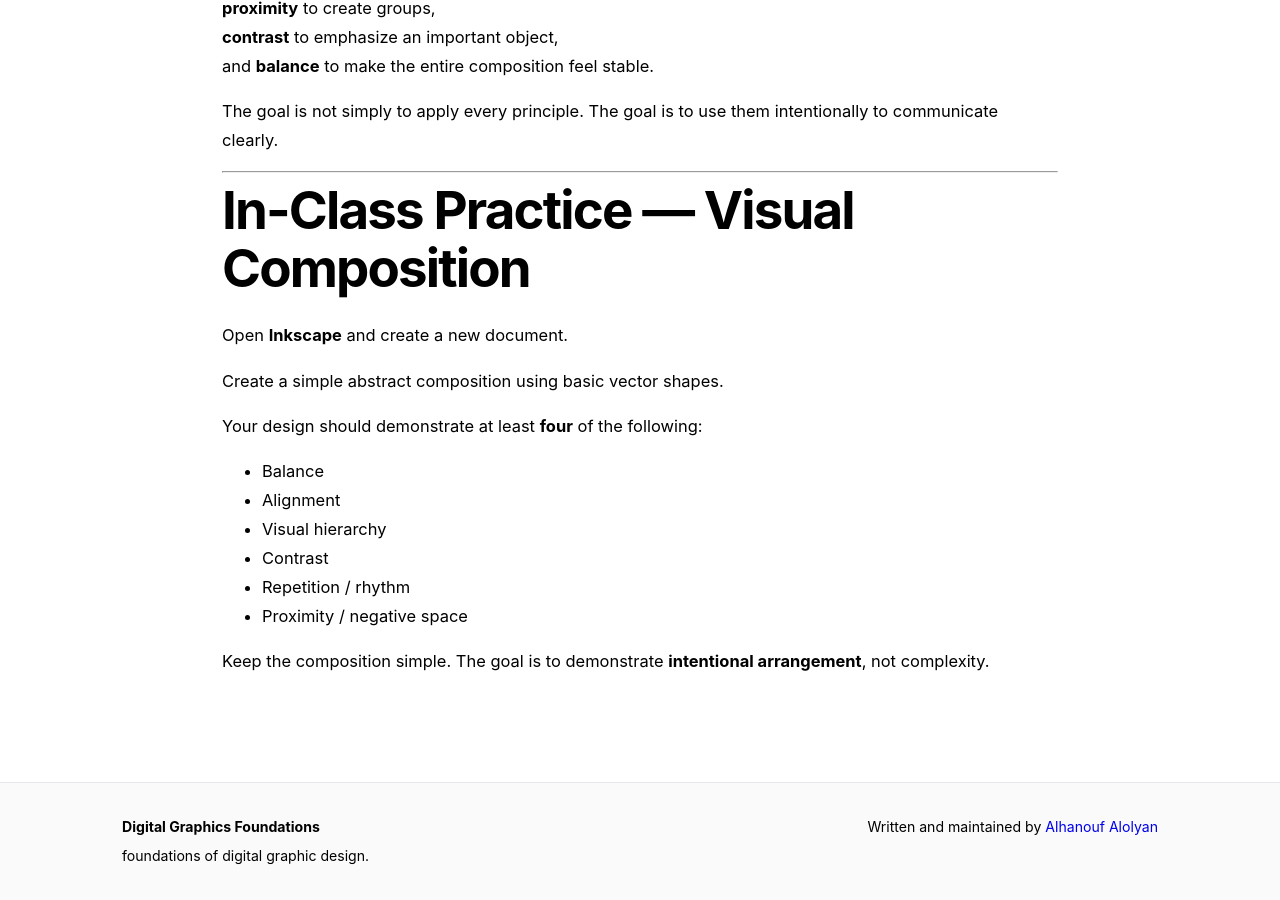
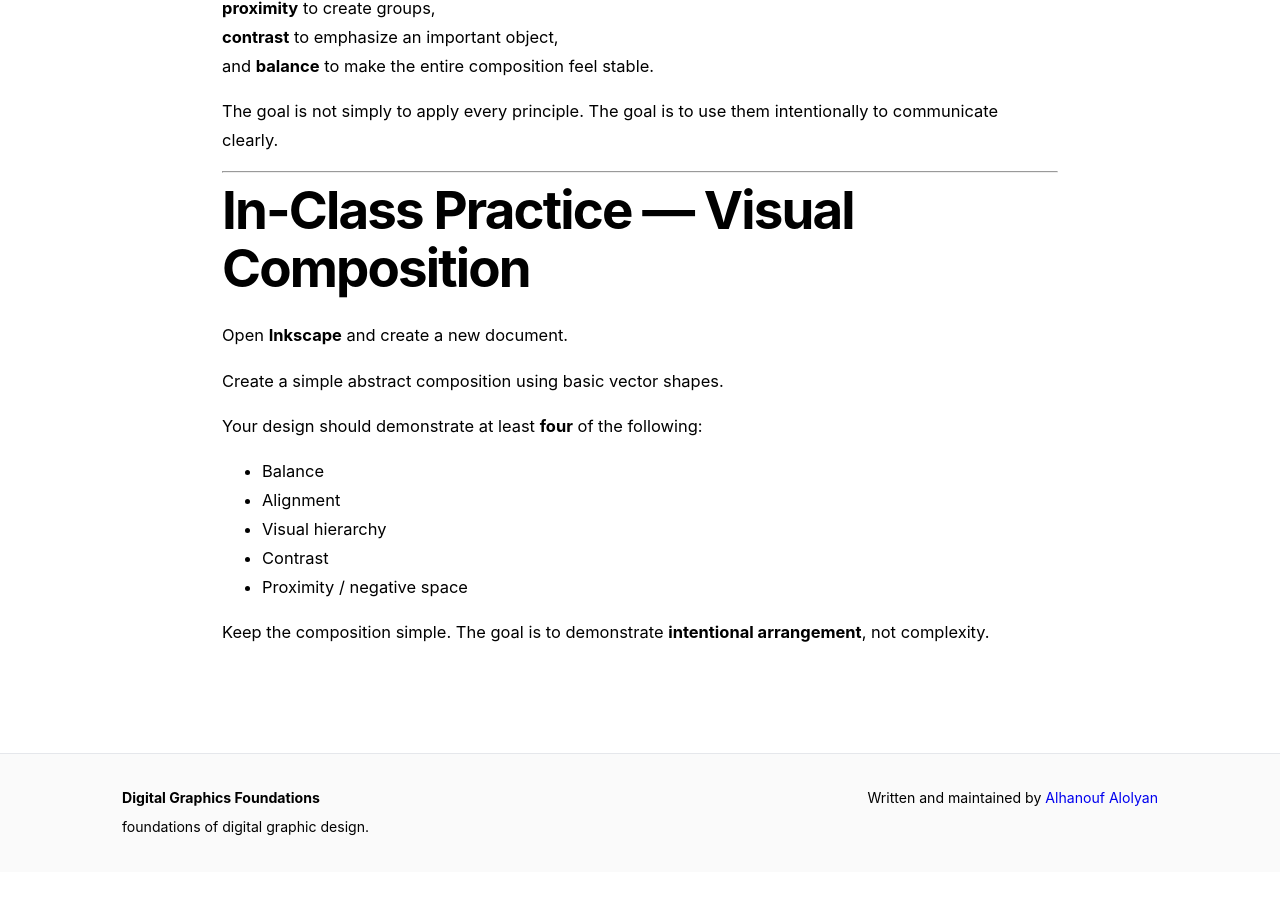
Before and after one commit to HanoCat/digital-graphics-foundations, a Jekyll site: the page built from lessons/05-visual-composition.md, in a window 1280 px wide and 900 px high, scrolled down 4991 px. Built offline with Jekyll 4.4.1, drawn with Linux system fonts in a browser that asks for light colours; after the commit the page ends 5863 px from its top, so only the background shows below that.

Commit message:
remove a point in lab

```diff
--- a/lessons/05-visual-composition.md
+++ b/lessons/05-visual-composition.md
@@ -150,7 +150,6 @@ Your design should demonstrate at least **four** of the following:
 - Alignment
 - Visual hierarchy
 - Contrast
-- Repetition / rhythm
 - Proximity / negative space
 
 Keep the composition simple. The goal is to demonstrate **intentional arrangement**, not complexity.
```
